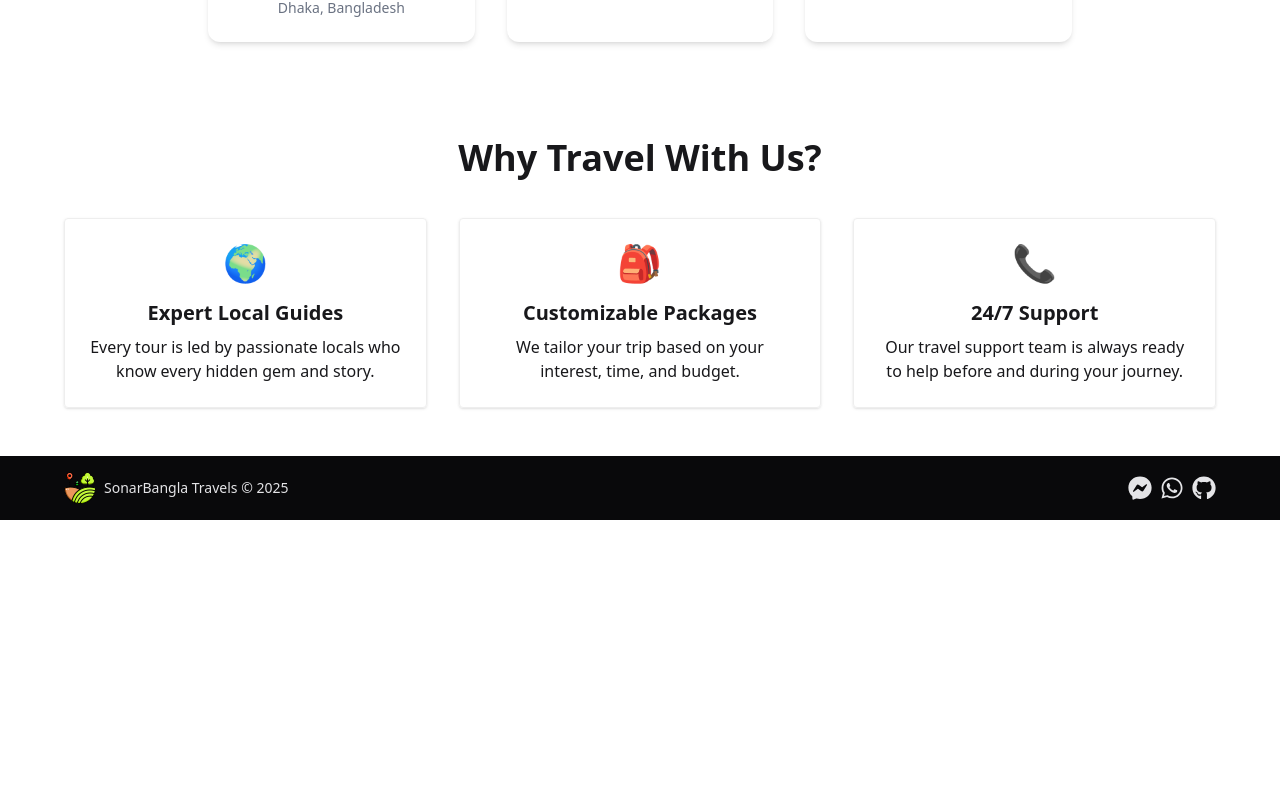
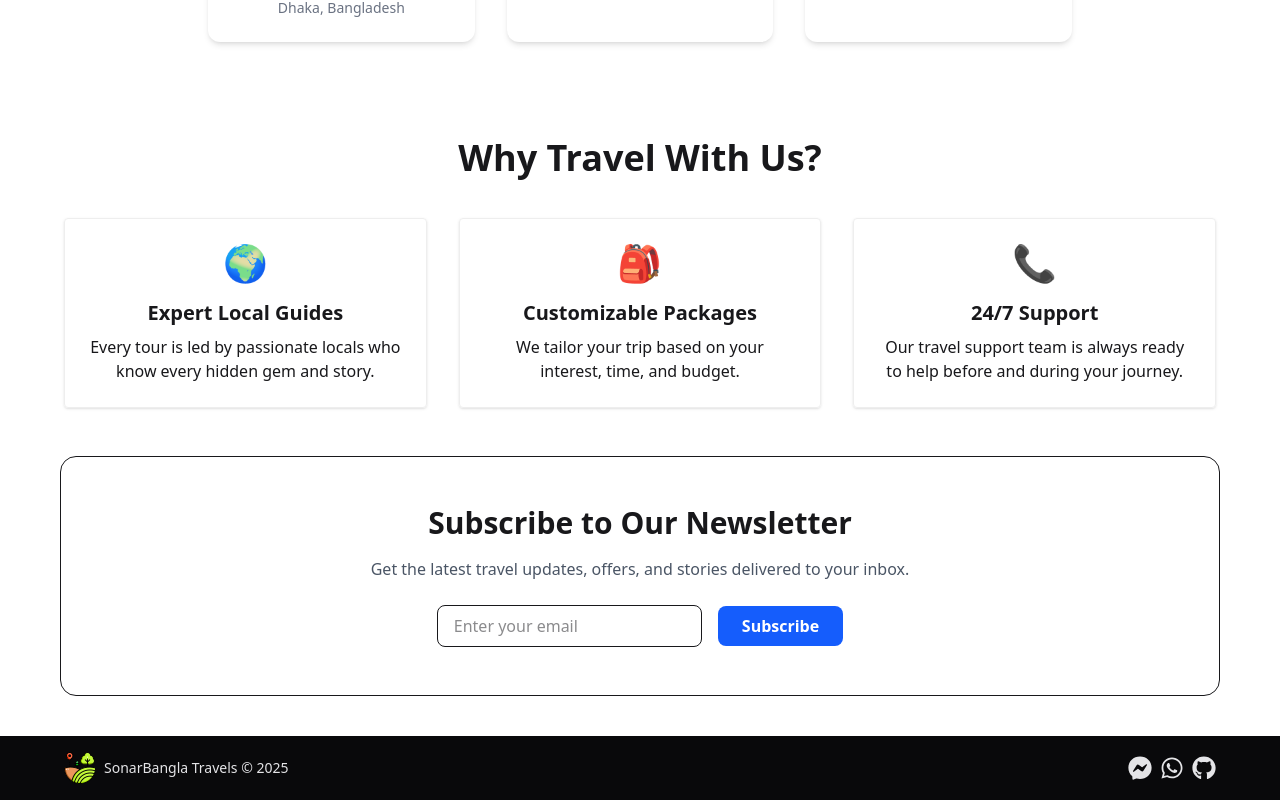
Before and after one commit to toimurhasan/sonarbangla-travels-client, a React (Vite) app: page / in a window 1280 px wide. Shown: the part 2224-3024 px from the top of the page. Before the commit the page ends 2744 px from the top, so only its background shows below. Built offline with nearby package versions, Linux system fonts and the light colour scheme; no server answers.

Commit message:
added newsletter section

```diff
--- /dev/null
+++ b/src/components/NewsletterSection.jsx
@@ -0,0 +1,48 @@
+import React, { useState } from "react";
+
+const NewsletterSection = () => {
+  const [email, setEmail] = useState("");
+  const [subscribed, setSubscribed] = useState(false);
+
+  const handleSubmit = (e) => {
+    e.preventDefault();
+    // Here you would typically send the email to your backend or a newsletter service
+    setSubscribed(true);
+  };
+
+  return (
+    <section className="border-t border-b lg:border-l lg:border-r lg:rounded-2xl lg:mx-15 py-12 mb-10">
+      <div className="max-w-xl mx-auto px-4 text-center">
+        <h2 className="text-2xl md:text-3xl font-bold  mb-4">Subscribe to Our Newsletter</h2>
+        <p className="text-gray-600 mb-6">
+          Get the latest travel updates, offers, and stories delivered to your inbox.
+        </p>
+        {subscribed ? (
+          <div className="text-green-600 font-semibold mb-6">Thank you for subscribing!</div>
+        ) : (
+          <form
+            onSubmit={handleSubmit}
+            className="flex flex-col md:flex-row items-center justify-center gap-4"
+          >
+            <input
+              type="email"
+              value={email}
+              onChange={(e) => setEmail(e.target.value)}
+              required
+              placeholder="Enter your email"
+              className="px-4 py-2 border rounded-lg focus:outline-none focus:ring-2 focus:ring-blue-300 w-full md:w-auto"
+            />
+            <button
+              type="submit"
+              className="bg-blue-600 text-white py-2 px-6 rounded-lg font-semibold hover:bg-blue-700 transition"
+            >
+              Subscribe
+            </button>
+          </form>
+        )}
+      </div>
+    </section>
+  );
+};
+
+export default NewsletterSection;
--- a/src/pages/ContactUs.jsx
+++ b/src/pages/ContactUs.jsx
@@ -15,9 +15,9 @@ const ContactUs = () => {
   };
 
   return (
-    <div className="min-h-screen bg-gradient-to-br from-blue-50 to-blue-100 flex flex-col items-center justify-center py-8 px-4">
+    <div className="min-h-screen  flex flex-col items-center justify-center py-8 px-4">
       <div className="max-w-2xl w-full bg-white rounded-xl shadow-lg p-8">
-        <h2 className="text-3xl font-bold text-blue-700 mb-4 text-center">Contact Us</h2>
+        <h2 className="text-3xl font-bold  mb-4 text-center">Contact Us</h2>
         <p className="text-gray-600 mb-8 text-center">
           We'd love to hear from you! Fill out the form below or reach us directly.
         </p>
@@ -69,29 +69,26 @@ const ContactUs = () => {
                 className="w-full px-4 py-2 border rounded-lg focus:outline-none focus:ring-2 focus:ring-blue-300"
               />
             </div>
-            <button
-              type="submit"
-              className="w-full bg-blue-600 text-white py-2 rounded-lg font-semibold hover:bg-blue-700 transition"
-            >
+            <button type="submit" className="btn btn-primary w-full">
               Send Message
             </button>
           </form>
         )}
         <div className="mt-10 border-t pt-6">
-          <h3 className="text-xl font-semibold text-blue-700 mb-2">Contact Details</h3>
-          <p className="text-gray-700 mb-1">
+          <h3 className="text-xl font-semibold  mb-2">Contact Details</h3>
+          <p className=" mb-1">
             Email:{" "}
-            <a href="mailto:info@sonarbanglatravels.com" className="text-blue-600 hover:underline">
+            <a href="mailto:info@sonarbanglatravels.com" className=" hover:underline">
               info@sonarbanglatravels.com
             </a>
           </p>
-          <p className="text-gray-700 mb-1">
+          <p className=" mb-1">
             Phone:{" "}
-            <a href="tel:+880123456789" className="text-blue-600 hover:underline">
+            <a href="tel:+880123456789" className=" hover:underline">
               +880 1234 56789
             </a>
           </p>
-          <p className="text-gray-700">Address: 123, Sonar Bangla Road, Dhaka, Bangladesh</p>
+          <p className="">Address: 123, Sonar Bangla Road, Dhaka, Bangladesh</p>
         </div>
       </div>
     </div>
--- a/src/pages/Home.jsx
+++ b/src/pages/Home.jsx
@@ -6,6 +6,7 @@ import TouristStorySection from "../components/TouristStorySection";
 import WhyTravelWithUs from "../components/WhyTravelWithUs";
 import PopularDestinations from "../components/PopularDestinations";
 import TestimonialSection from "../components/TestimonialSection";
+import NewsletterSection from "../components/NewsletterSection";
 
 const Home = () => {
   return (
@@ -17,6 +18,7 @@ const Home = () => {
       <PopularDestinations />
       <TestimonialSection />
       <WhyTravelWithUs />
+      <NewsletterSection />
     </div>
   );
 };
```
